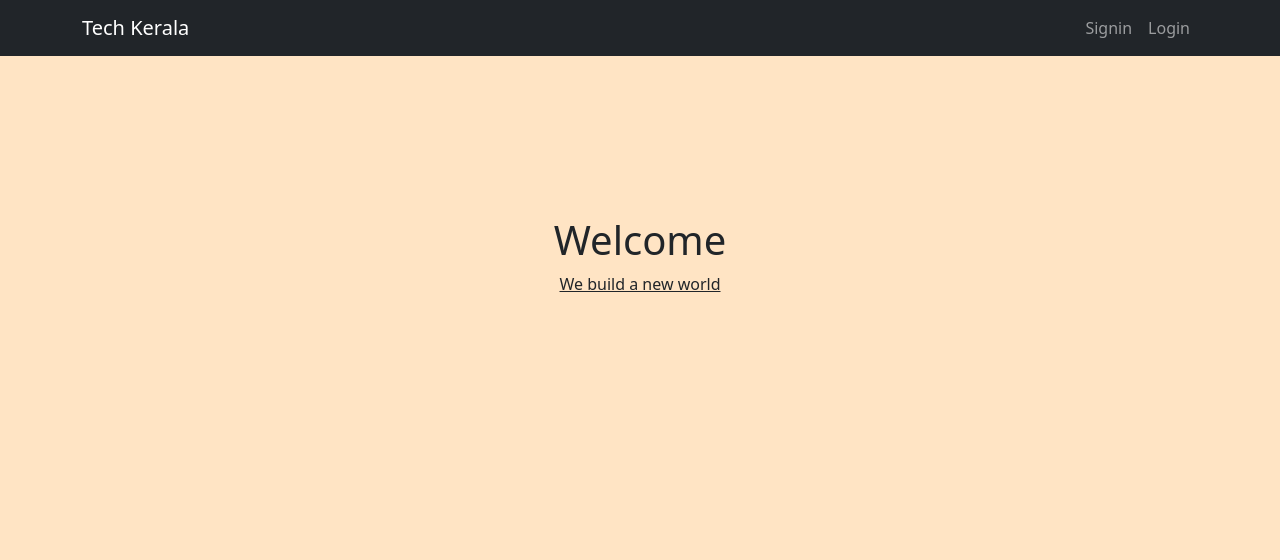
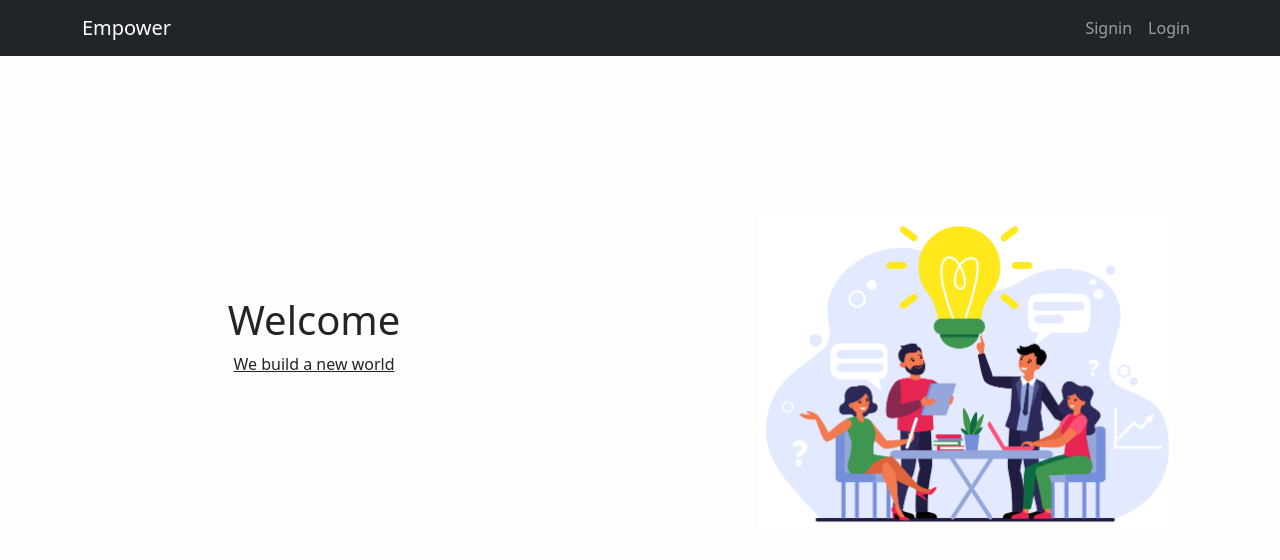
Before and after one commit to nihal-muhd/seat_booking, a React (Create React App) app in the folder client/: page / in a window 1280 px wide. Shown: the top 560 px of the page. Built offline with nearby package versions, Linux system fonts and the light colour scheme; no server answers.

Commit message:
design home page

```diff
--- a/client/src/Components/admin/Applications/AdminViewApplication.js
+++ b/client/src/Components/admin/Applications/AdminViewApplication.js
@@ -53,7 +53,7 @@ function AdminViewApplication() {
                     <td>{obj.application.CompanyName}</td>
                     <td>{obj.application.companyProduct}</td>
                     <td>{obj.application.address}</td>
-                    <td><Button variant="success" onClick={() => { changeStatus("accept", obj._id) }} style={{ marginRight: 10 }}>Accept</Button><Button variant="danger" onClick={() => { changeStatus("reject", obj._id) }} >Reject</Button></td>
+                    <td><Button variant="success" onClick={() => { changeStatus("accepted", obj._id) }} style={{ marginRight: 10 }}>Accept</Button><Button variant="danger" onClick={() => { changeStatus("reject", obj._id) }} >Reject</Button></td>
                   </tr>
                 )
 
--- a/client/src/Components/user/home/HomeBody.css
+++ b/client/src/Components/user/home/HomeBody.css
@@ -1,10 +1,22 @@
 .background{
     width: 100%;
     height: 750px;
-    background-color: bisque;
+    background-color: rgb(255, 252, 252);
 }
 .heading{
+    margin-top: 5rem;
+    text-align: center;
+    padding-top: 10rem;
+}
+.banner{
 
     text-align: center;
     padding-top: 10rem;
 }
+.image{
+    width: 26rem;
+}
+html, body {
+    max-width: 100%;
+    overflow-x: hidden;
+}
--- a/client/src/Components/user/home/HomeBody.js
+++ b/client/src/Components/user/home/HomeBody.js
@@ -2,25 +2,32 @@ import React, { useContext } from 'react'
 import { useNavigate } from 'react-router-dom'
 import './HomeBody.css'
 import { UserAuthContext } from '../../../Context/UserAuthContext'
+import banner from './5469.jpg'
+import Button from 'react-bootstrap/Button';
+
 
 
 function HomeBody() {
   const navigate = useNavigate()
   const { user, setUser } = useContext(UserAuthContext)
   return (
-    <div>
+
 <div className='background'>
+      <div className='row'>
+
+        <div className='col-6'>
           <div className='heading'>
             {user.id ?
               <>
                 <h1 >Welcome</h1>
+                <p> Turn your ideas into reality</p>
                 {user.form ?
                   <>
-                  <u> <h3 style={{ color: 'blue', cursor: 'pointer' }} onClick={() => navigate("/event-register")}>View application status</h3></u>
+                    <u> <Button variant="warning"  style={{color:'white', cursor: 'pointer' }} onClick={() => navigate("/event-register")}><b>View Details</b></Button></u>
                   </>
                   :
                   <>
-                 <u> <h3 style={{ color: 'blue', cursor: 'pointer' }} onClick={() => navigate("/event-register")}>Register for startup meetup</h3></u>
+                    <u> <Button variant="warning" style={{ cursor: 'pointer' }} onClick={() => navigate("/event-register")}>Register for startup meetup</Button></u>
                   </>
 
                 }
@@ -35,7 +42,16 @@ function HomeBody() {
 
           </div>
         </div>
+        <div className='col-6'>
+          <div className='banner'>
+          <img className='image' src={banner} alt='banner'/>
           </div>
+        </div>
+
+        </div>
+      </div>
+
+
   )
 }
 
--- a/client/src/Components/user/home/HomeNavbar.js
+++ b/client/src/Components/user/home/HomeNavbar.js
@@ -5,6 +5,7 @@ import Navbar from 'react-bootstrap/Navbar';
 import { useCookies } from 'react-cookie';
 import { useNavigate } from 'react-router-dom'
 import { UserAuthContext } from '../../../Context/UserAuthContext'
+
 
 
 
@@ -33,10 +34,11 @@ function HomeNavbar(props) {
   }
 
   return (
+
     <React.Fragment>
       <Navbar collapseOnSelect expand="lg" bg="dark" variant="dark">
         <Container>
-          <Navbar.Brand style={{ cursor: 'pointer' }} onClick={() => navigate("/")}>Tech Kerala</Navbar.Brand>
+          <Navbar.Brand style={{ cursor: 'pointer' }} onClick={() => navigate("/")}>Empower</Navbar.Brand>
           <Navbar.Toggle aria-controls="responsive-navbar-nav" />
           <Navbar.Collapse id="responsive-navbar-nav">
             <Nav className="me-auto">
@@ -69,6 +71,7 @@ function HomeNavbar(props) {
         </Container>
       </Navbar>
     </React.Fragment>
+
   )
 }
 
--- /dev/null
+++ b/client/src/Components/user/register/EventRegister.css
@@ -0,0 +1,9 @@
+.status{
+    text-align: center;
+    margin-top: 12rem;
+    height: 12rem;
+    padding-top: 5rem;
+    background-color: rgb(147, 189, 226);
+    width: 45rem;
+    margin-left: 7rem;
+}
--- a/client/src/Components/user/register/EventRegister.js
+++ b/client/src/Components/user/register/EventRegister.js
@@ -4,8 +4,10 @@ import Button from 'react-bootstrap/Button';
 import Form from 'react-bootstrap/Form';
 import { useNavigate } from 'react-router-dom';
 import { UserAuthContext } from '../../../Context/UserAuthContext'
+import './EventRegister.css'
+import HomeNavbar from '../home/HomeNavbar';
 
-function EventRegister() {
+function  EventRegister() {
     const navigate = useNavigate()
     const { user, setUser } = useContext(UserAuthContext)
     const [formData, setFormData] = useState({
@@ -36,9 +38,15 @@ function EventRegister() {
     }
     return (
         <React.Fragment>
+            <HomeNavbar/>
             {user.form ?
                 <>
-                    <p>{user.formStatus}</p>
+                <div className='container'>
+                    <div className='status'>
+
+                    <h2> Application {user.formStatus}</h2>
+                    </div>
+                    </div>
                 </>
                 :
                 <div className='container'>
--- a/client/src/Pages/user/HomePage.js
+++ b/client/src/Pages/user/HomePage.js
@@ -1,6 +1,7 @@
 import React from 'react'
 import HomeNavbar from '../../Components/user/home/HomeNavbar'
 import HomeBody from '../../Components/user/home/HomeBody'
+import ThemeProvider from 'react-bootstrap/ThemeProvider'
 
 
 
@@ -10,11 +11,12 @@ function HomePage() {
 
 
   return (
+
     <div>
-
       <HomeNavbar />
       <HomeBody />
     </div>
+
   )
 }
 
```
Also changed, not shown: client/src/Components/user/progress-bar/ProgressBar.js (added, +8 -0 lines), client/src/Components/user/home/5469.jpg (added), 1 other file (tests, documents, lock files or other folders). Lines whose indentation alone changed are shown as unchanged.
